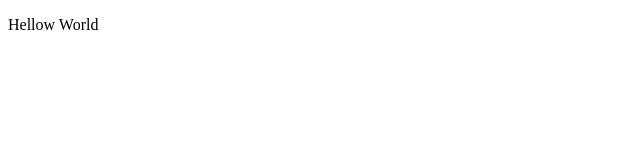
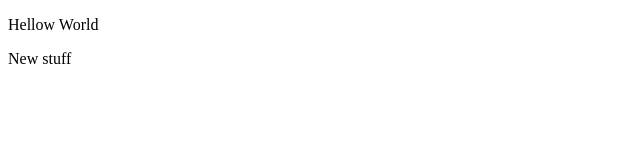
Before and after one commit to ithamdanhomepro/T_MyGithub, a plain HTML site: page Index.html in a window 1280 px wide. Shown: the full height of the page, 0-640 px from the left. Drawn offline with Linux system fonts and the light colour scheme.

Commit message:
Added features

```diff
--- a/Index.html
+++ b/Index.html
@@ -2,11 +2,12 @@
 <html>
 
 	<head>
-		<Title>My GithubM</title>
+		<Title>My GithubM!!!</title>
 	</head>
 
 	<Body>
 		<p>Hellow World</p>
+		<p><String>New stuff</String></p>
 	</body>
 
 </html>
```
